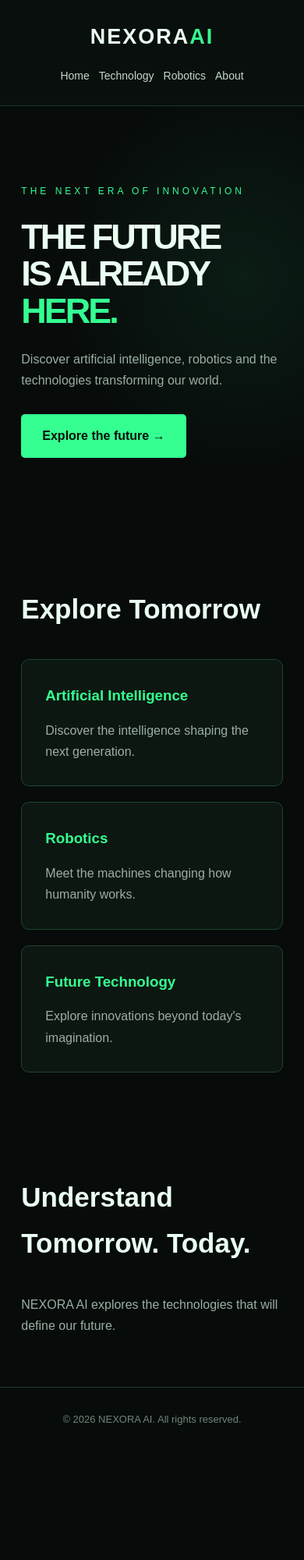
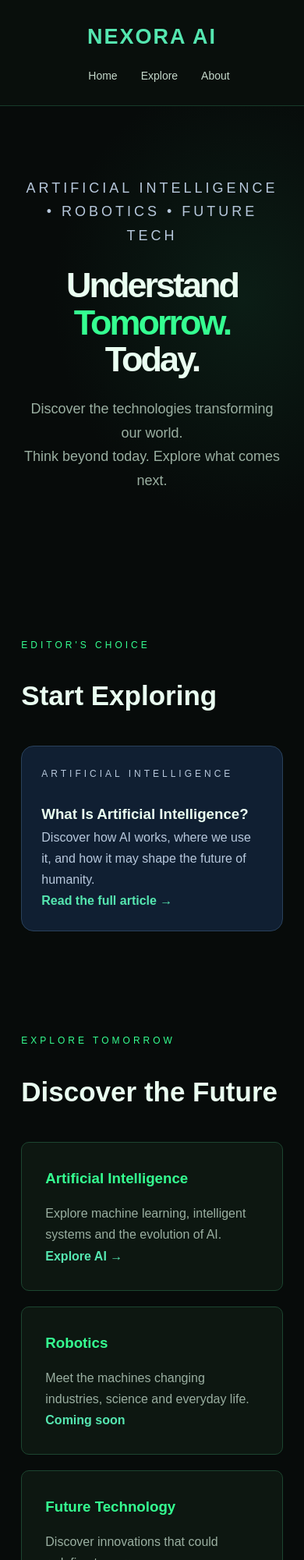
Before and after one commit to csabaviski822-hub/nexora-ai, a plain HTML site: page index.html in a window 390 px wide. Shown: the top 2000 px of the page at 78% size. Before the commit the page ends 1861 px from the top, so only its background shows below. Drawn offline with Linux system fonts and the light colour scheme.

Commit message:
Upgrade NEXORA AI homepage

```diff
--- a/index.html
+++ b/index.html
@@ -1,3 +1,94 @@
+
+<!DOCTYPE html>
+<html lang="en">
+<head>
+  <meta charset="UTF-8">
+  <meta name="viewport" content="width=device-width, initial-scale=1.0">
+  <meta name="description" content="Explore artificial intelligence, robotics and future technology with NEXORA AI. Understand Tomorrow. Today.">
+  <meta name="theme-color" content="#07111f">
+  <title>NEXORA AI — Understand Tomorrow. Today.</title>
+  <link rel="icon" href="favicon.svg" type="image/svg+xml">
+  <link rel="stylesheet" href="styles.css">
+  <style>
+    body { background:#07111f; color:#eaf2ff; font-family:Arial,sans-serif; margin:0; }
+    header { padding:22px 7%; display:flex; justify-content:space-between; align-items:center; flex-wrap:wrap; gap:15px; border-bottom:1px solid #20334c; }
+    header h2 { color:#55e6b0; letter-spacing:2px; margin:0; }
+    nav a { color:#c9d8eb; text-decoration:none; margin-left:18px; }
+    .hero { padding:90px 7%; text-align:center; background:radial-gradient(circle at top,#173b53,#07111f 65%); }
+    .hero h1 { font-size:clamp(38px,7vw,68px); margin:0 0 18px; }
+    .hero h1 span { color:#55e6b0; }
+    .hero p { color:#b7c8dc; font-size:18px; line-height:1.7; }
+    .section { padding:55px 7%; max-width:1100px; margin:auto; }
+    .featured,.card { background:#101f32; border:1px solid #29415b; border-radius:16px; padding:25px; }
+    .featured { margin-top:20px; }
+    .cards { display:grid; grid-template-columns:repeat(auto-fit,minmax(220px,1fr)); gap:20px; }
+    .card a,.read-more { color:#55e6b0; text-decoration:none; font-weight:bold; }
+    .card p,.featured p { color:#b7c8dc; line-height:1.7; }
+    .tag { color:#55e6b0; text-transform:uppercase; letter-spacing:2px; font-size:12px; }
+    footer { text-align:center; padding:30px; border-top:1px solid #20334c; color:#91a6bd; }
+    footer a { color:#55e6b0; margin:0 8px; }
+  </style>
+</head>
+<body>
+  <header>
+    <h2>NEXORA AI</h2>
+    <nav>
+      <a href="index.html">Home</a>
+      <a href="#explore">Explore</a>
+      <a href="about.html">About</a>
+    </nav>
+  </header>
+
+  <section class="hero">
+    <p class="tag">Artificial Intelligence • Robotics • Future Tech</p>
+    <h1>Understand <span>Tomorrow.</span><br>Today.</h1>
+    <p>Discover the technologies transforming our world.<br>Think beyond today. Explore what comes next.</p>
+  </section>
+
+  <main>
+    <section class="section">
+      <p class="tag">Editor's choice</p>
+      <h2>Start Exploring</h2>
+      <article class="featured">
+        <p class="tag">Artificial Intelligence</p>
+        <h3>What Is Artificial Intelligence?</h3>
+        <p>Discover how AI works, where we use it, and how it may shape the future of humanity.</p>
+        <a class="read-more" href="articles/what-is-artificial-intelligence.html">Read the full article →</a>
+      </article>
+    </section>
+
+    <section class="section" id="explore">
+      <p class="tag">Explore tomorrow</p>
+      <h2>Discover the Future</h2>
+      <div class="cards">
+        <article class="card">
+          <h3>Artificial Intelligence</h3>
+          <p>Explore machine learning, intelligent systems and the evolution of AI.</p>
+          <a href="articles/what-is-artificial-intelligence.html">Explore AI →</a>
+        </article>
+        <article class="card">
+          <h3>Robotics</h3>
+          <p>Meet the machines changing industries, science and everyday life.</p>
+          <a href="#explore">Coming soon</a>
+        </article>
+        <article class="card">
+          <h3>Future Technology</h3>
+          <p>Discover innovations that could redefine tomorrow.</p>
+          <a href="#explore">Coming soon</a>
+        </article>
+      </div>
+    </section>
+  </main>
+
+  <footer>
+    <p>© 2026 NEXORA AI. Exploring tomorrow, today.</p>
+    <a href="about.html">About</a>
+    <a href="privacy.html">Privacy</a>
+    <a href="disclosure.html">Disclosure</a>
+  </footer>
+</body>
+</html>
+
 <!DOCTYPE html>
 <html lang="en">
 <head>
```
